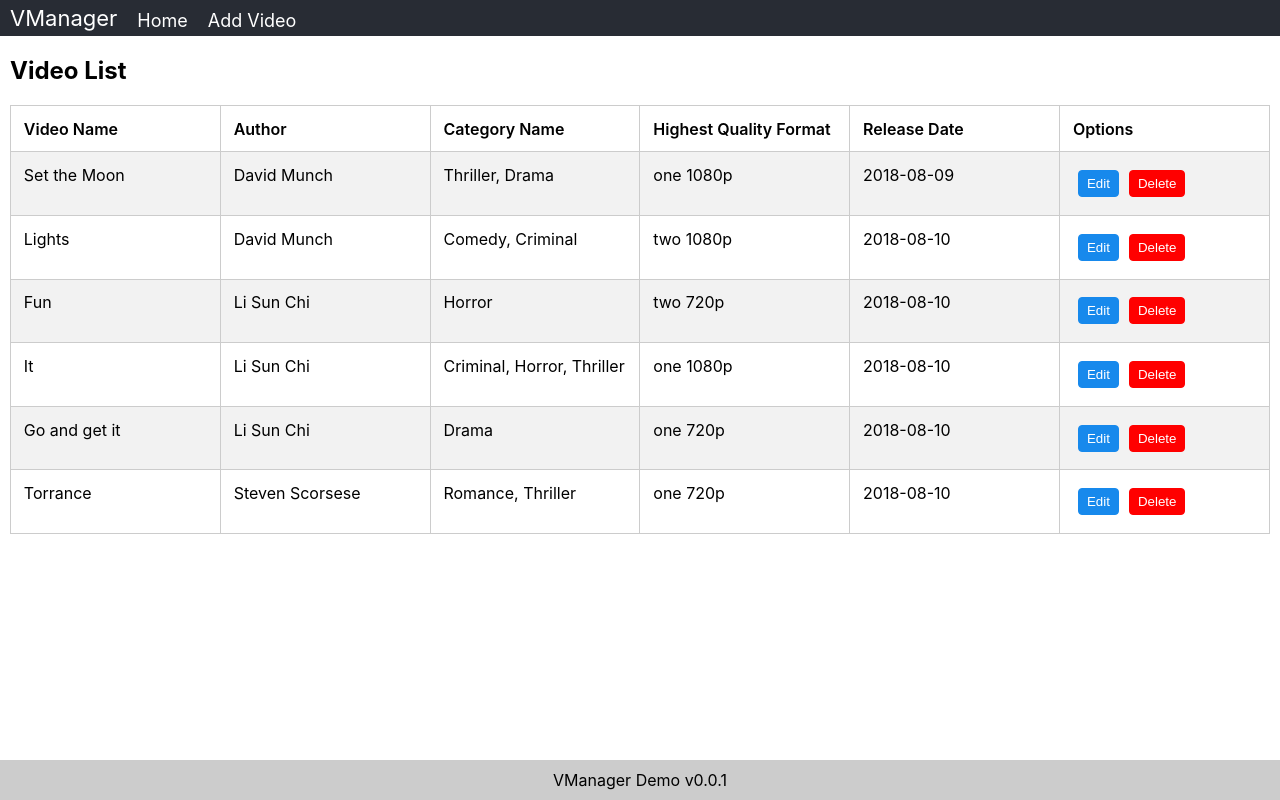
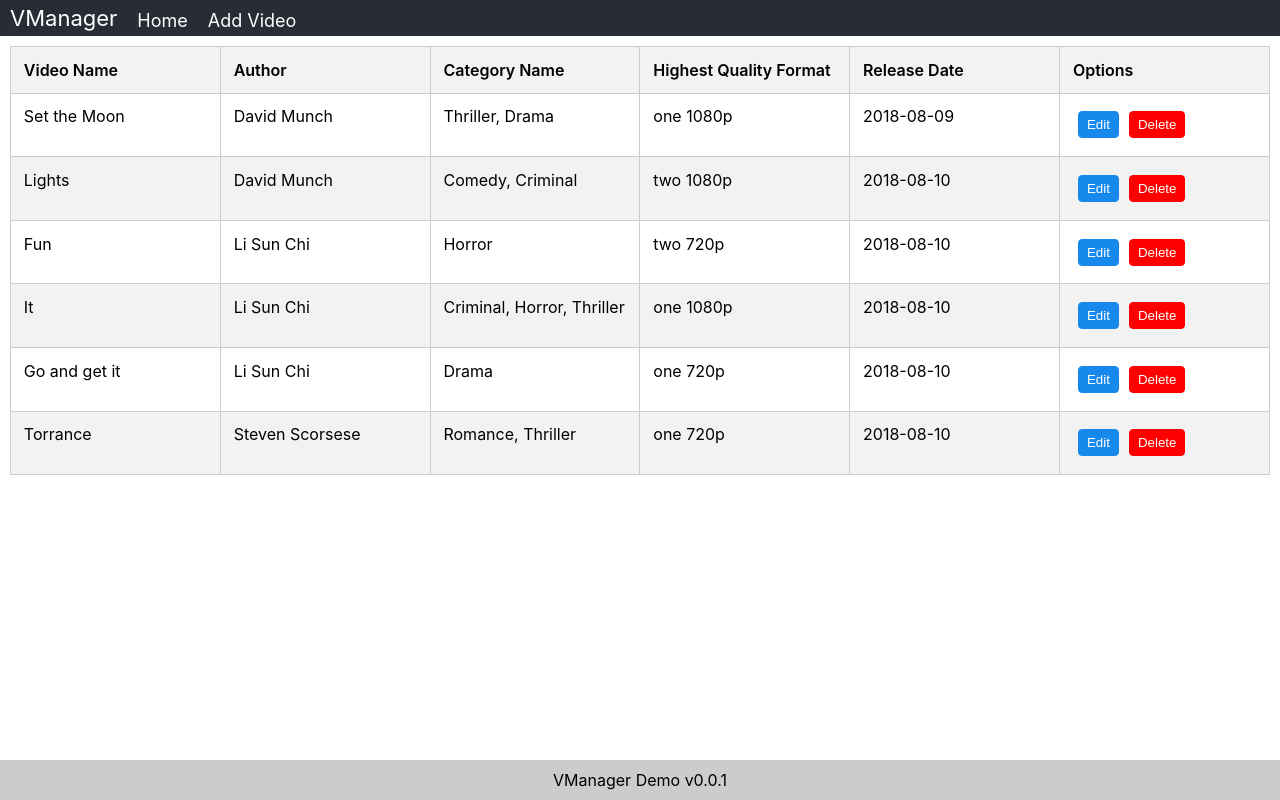
Before and after one commit to NakulShinde/video-manager, a React (Create React App) app: page / in a window 1280 px wide. Built offline with nearby package versions, Linux system fonts and the light colour scheme; data requests are answered from the project's data file.

Commit message:
Moving VideoList header in VideoContainer & correcting empty video list msg

```diff
--- a/src/Components/VideoList/VideoList.js
+++ b/src/Components/VideoList/VideoList.js
@@ -9,7 +9,6 @@ const VideoList = (props) => {
     const {authorList, movieCategories, onDeleteVideoClick, videoList} = props;
     return <div className={css_styles.video__list}>
 
-        <h2>Video List</h2>
         <VideoHeader></VideoHeader>
         {videoList
             .allIds
@@ -20,7 +19,7 @@ const VideoList = (props) => {
                 movieCategories={movieCategories}
                 onDeleteVideoClick={onDeleteVideoClick}></VideoRow>)}
         {videoList.allIds.length === 0 && <div className={css_styles.listRow}>
-            <div className={css_styles.listCol}>No Data</div>
+            <div data-label="Video" className={css_styles.listCol}>Empty Video List</div>
         </div>}
     </div>
 }
```
